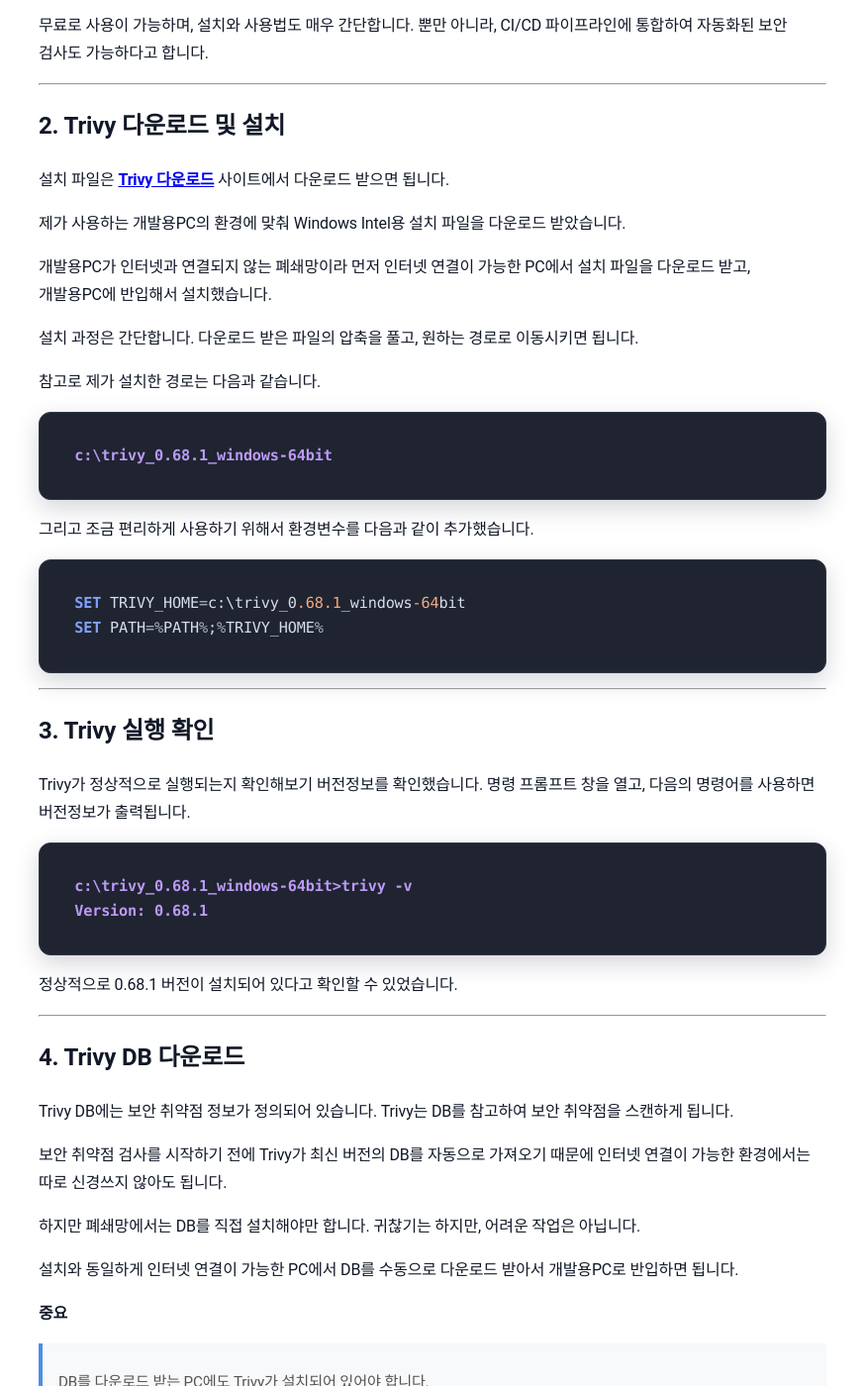
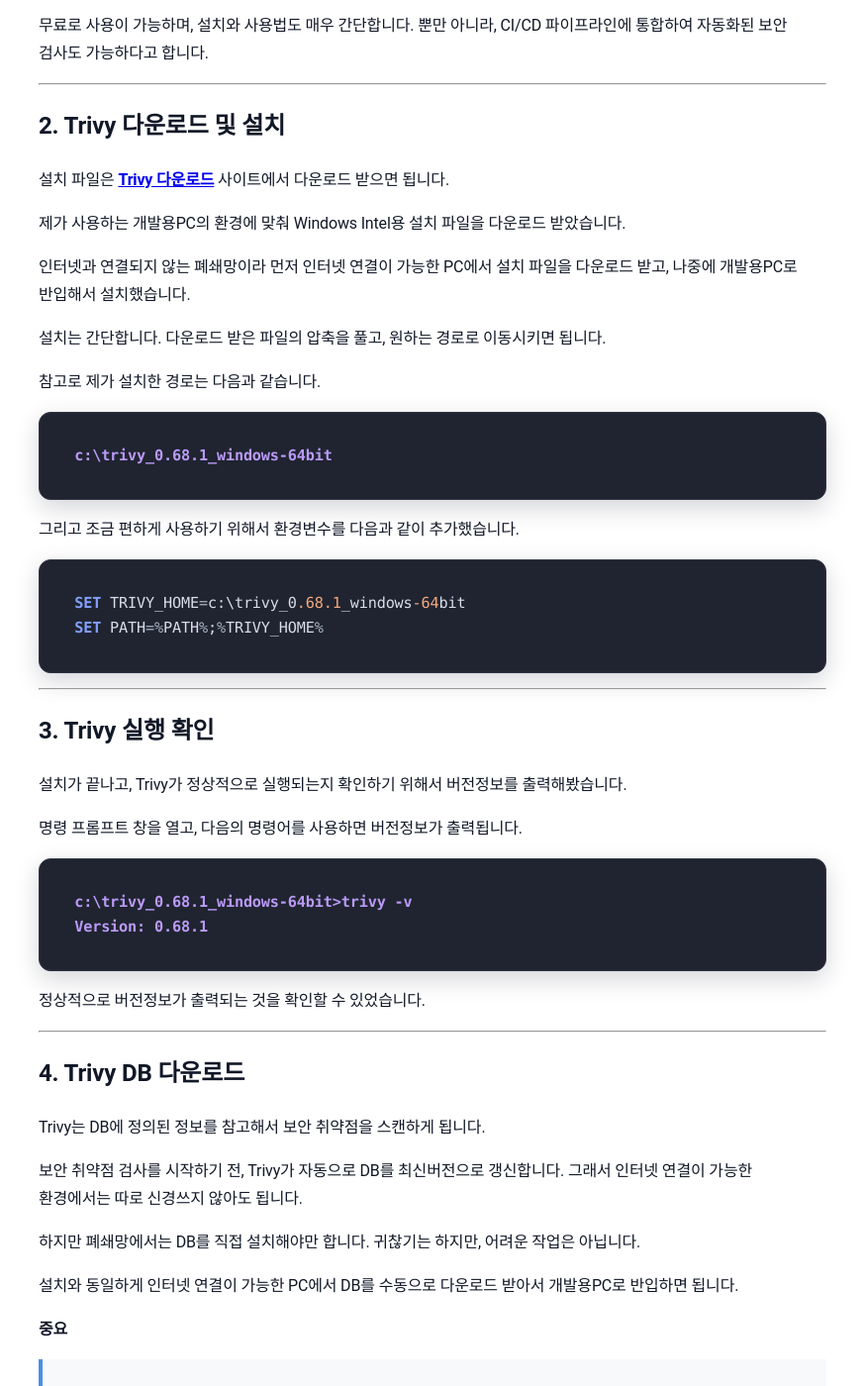
Before and after one commit to sanghoon-lee/sanghoon-lee.github.io, a Jekyll site: the page built from _posts/2025-12-10-trivy.md, in a window 1280 px wide and 1400 px high, scrolled down 960 px. Shown: the whole window at 99% size, without its empty margins (203-1076 px from the left). Built offline with Jekyll 4.4.1, drawn with Linux system fonts in a browser that asks for light colours; nearby versions of some CDN libraries; comment, search, counter and statistics services are not loaded; some of the changed text lies outside the part shown.

Commit message:
Update 2025-12-10-trivy.md

````diff
--- a/_posts/2025-12-10-trivy.md
+++ b/_posts/2025-12-10-trivy.md
@@ -33,9 +33,9 @@ Trivy는 컨테이너 이미지, 파일 시스템, Git 저장소, Kubernetes 설
 
 제가 사용하는 개발용PC의 환경에 맞춰 Windows Intel용 설치 파일을 다운로드 받았습니다.
 
-개발용PC가 인터넷과 연결되지 않는 폐쇄망이라 먼저 인터넷 연결이 가능한 PC에서 설치 파일을 다운로드 받고, 개발용PC에 반입해서 설치했습니다.
+인터넷과 연결되지 않는 폐쇄망이라 먼저 인터넷 연결이 가능한 PC에서 설치 파일을 다운로드 받고, 나중에 개발용PC로 반입해서 설치했습니다.
 
-설치 과정은 간단합니다. 다운로드 받은 파일의 압축을 풀고, 원하는 경로로 이동시키면 됩니다.
+설치는 간단합니다. 다운로드 받은 파일의 압축을 풀고, 원하는 경로로 이동시키면 됩니다.
 
 참고로 제가 설치한 경로는 다음과 같습니다.
 
@@ -43,7 +43,7 @@ Trivy는 컨테이너 이미지, 파일 시스템, Git 저장소, Kubernetes 설
 c:\trivy_0.68.1_windows-64bit
 ```
 
-그리고 조금 편리하게 사용하기 위해서 환경변수를 다음과 같이 추가했습니다.
+그리고 조금 편하게 사용하기 위해서 환경변수를 다음과 같이 추가했습니다.
 
 ```text
 SET TRIVY_HOME=c:\trivy_0.68.1_windows-64bit
@@ -54,22 +54,24 @@ SET PATH=%PATH%;%TRIVY_HOME%
 
 ## 3. Trivy 실행 확인
 
-Trivy가 정상적으로 실행되는지 확인해보기 버전정보를 확인했습니다. 명령 프롬프트 창을 열고, 다음의 명령어를 사용하면 버전정보가 출력됩니다.
+설치가 끝나고, Trivy가 정상적으로 실행되는지 확인하기 위해서 버전정보를 출력해봤습니다.
+
+명령 프롬프트 창을 열고, 다음의 명령어를 사용하면 버전정보가 출력됩니다.
 
 ```bash
 c:\trivy_0.68.1_windows-64bit>trivy -v
 Version: 0.68.1
 ```
 
-정상적으로 0.68.1 버전이 설치되어 있다고 확인할 수 있었습니다.
+정상적으로 버전정보가 출력되는 것을 확인할 수 있었습니다.
 
 ---
 
 ## 4. Trivy DB 다운로드
 
-Trivy DB에는 보안 취약점 정보가 정의되어 있습니다. Trivy는 DB를 참고하여 보안 취약점을 스캔하게 됩니다.
+Trivy는 DB에 정의된 정보를 참고해서 보안 취약점을 스캔하게 됩니다.
 
-보안 취약점 검사를 시작하기 전에 Trivy가 최신 버전의 DB를 자동으로 가져오기 때문에 인터넷 연결이 가능한 환경에서는 따로 신경쓰지 않아도 됩니다.
+보안 취약점 검사를 시작하기 전, Trivy가 자동으로 DB를 최신버전으로 갱신합니다. 그래서 인터넷 연결이 가능한 환경에서는 따로 신경쓰지 않아도 됩니다.
 
 하지만 폐쇄망에서는 DB를 직접 설치해야만 합니다. 귀찮기는 하지만, 어려운 작업은 아닙니다.
 
````
Also changed, not shown: other parts of _posts/2025-12-10-trivy.md (+1 -1 lines).
